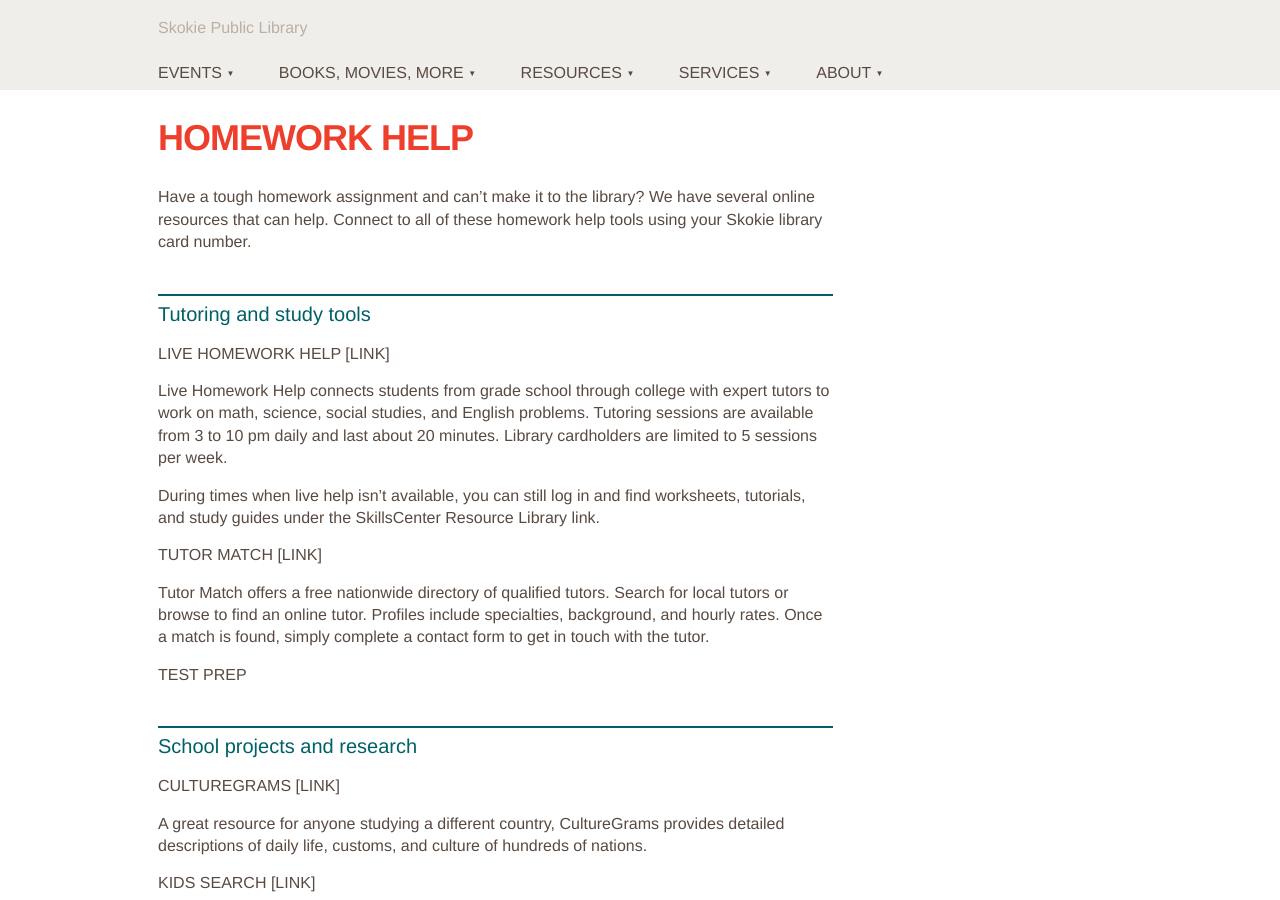
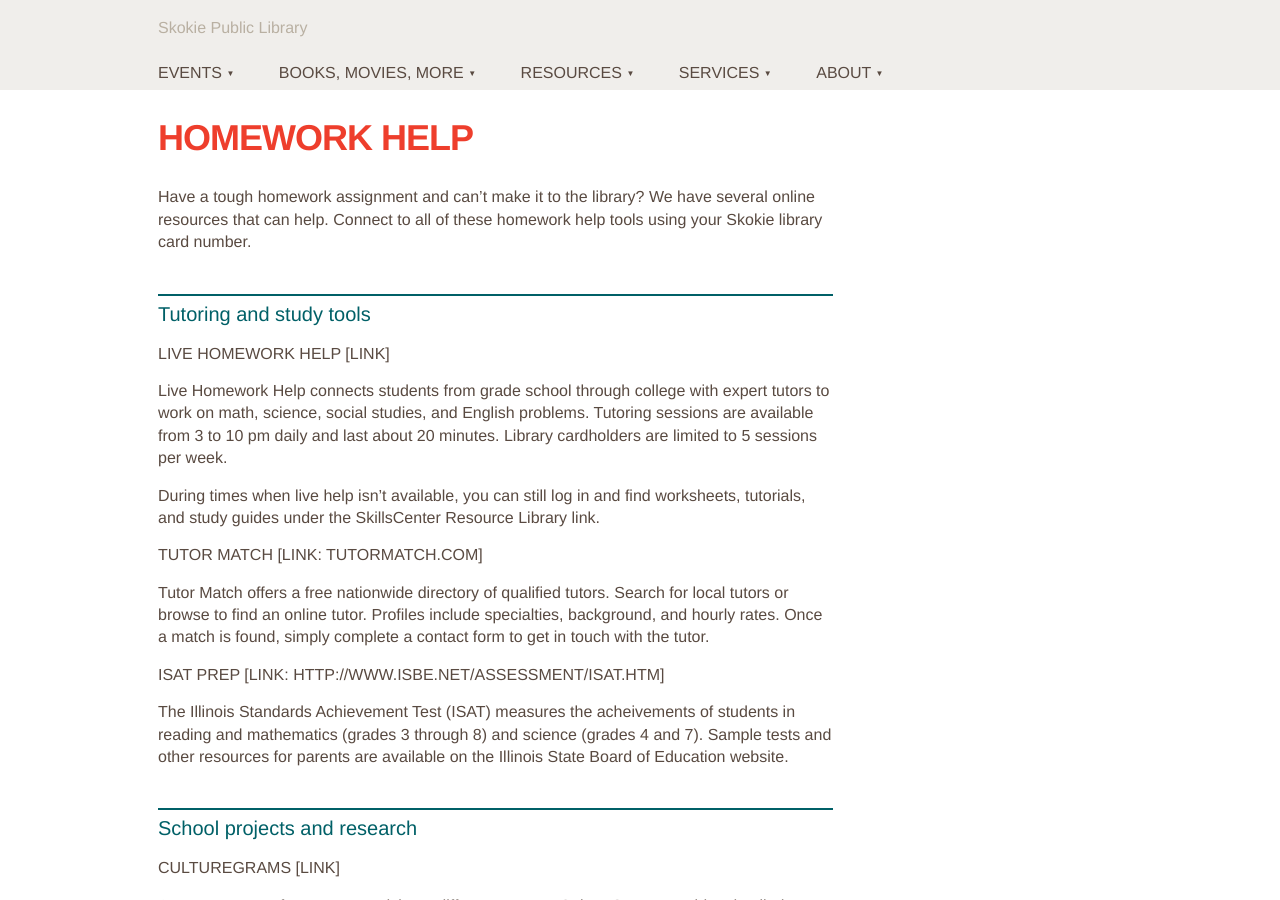
Before and after one commit to skokielibrary/spl-content, a Jekyll site: the page built from _content/mandy/resources--homework-help.markdown, in a window 1280 px wide and 900 px high. Built offline with Jekyll 4.4.1, drawn with Linux system fonts in a browser that asks for light colours.

Commit message:
Updated resources--homework-help.markdown

```diff
--- a/_content/mandy/resources--homework-help.markdown
+++ b/_content/mandy/resources--homework-help.markdown
@@ -13,10 +13,11 @@ Live Homework Help connects students from grade school through college with expe
 
 During times when live help isn't available, you can still log in and find worksheets, tutorials, and study guides under the SkillsCenter Resource Library link.
 
-###TUTOR MATCH [link]
+###TUTOR MATCH [link: tutormatch.com]
 Tutor Match offers a free nationwide directory of qualified tutors. Search for local tutors or browse to find an online tutor. Profiles include specialties, background, and hourly rates. Once a match is found, simply complete a contact form to get in touch with the tutor.
 
-###TEST PREP
+###ISAT PREP [link: http://www.isbe.net/assessment/isat.htm]
+The Illinois Standards Achievement Test (ISAT) measures the acheivements of students in reading and mathematics (grades 3 through 8) and science (grades 4 and 7). Sample tests and other resources for parents are available on the Illinois State Board of Education website.
 
 ##School projects and research
 
```
